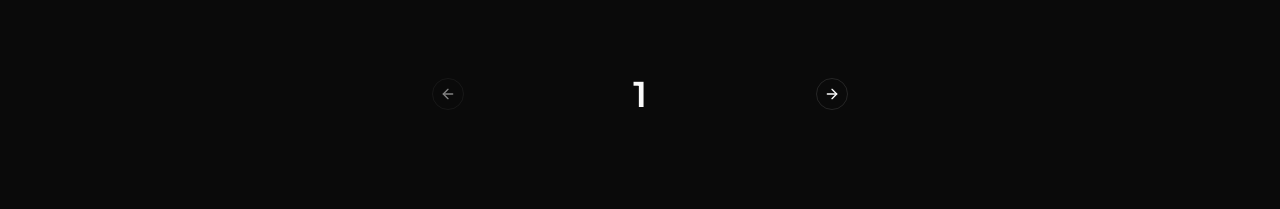
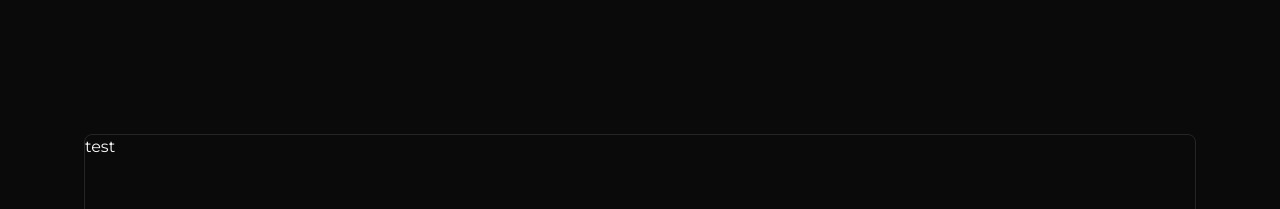
Before and after one commit to AntoineRai/learncyber, a Next.js app: page / in a window 1280 px wide. Shown: the part 976-1185 px from the top of the page. Built offline with nearby package versions, Linux system fonts and the light colour scheme.

Commit message:
feat (module) : design carousel module

```diff
--- /dev/null
+++ b/components/module-component/test.tsx
@@ -0,0 +1,13 @@
+import Image from 'next/image'
+
+
+const Test = () => {
+
+    return (
+      <div >
+        <span>test</span>
+      </div>
+    );
+  };
+
+export default Test;
--- a/components/module.tsx
+++ b/components/module.tsx
@@ -1,26 +1,32 @@
 import Image from 'next/image'
 import {Carousel,CarouselContent,CarouselItem,CarouselNext,CarouselPrevious,} from "@/components/ui/carousel"
 import { Card, CardContent } from "@/components/ui/card"
+import Test from './module-component/test';
 
 const Module = () => {
 
     return (
-      <div className="h-screen w-full ">
-        <div className='flex items-center justify-center mt-[5em]'>
-          <Carousel className="w-full max-w-xs">
+      <div className="h-screen w-full  flex items-center justify-center">
+          <Carousel className="w-full mx-20">
             <CarouselContent>
-              {Array.from({ length: 5 }).map((_, index) => (
-                <CarouselItem key={index}>
+                <CarouselItem >
                   <div className="p-1">
-                    <span className="text-4xl font-semibold flex justify-center items-center">{index + 1}</span>
+                    <Card className='h-[32em]'>
+                        <Test/>
+                    </Card>
                   </div>
                 </CarouselItem>
-              ))}
+                <CarouselItem >
+                  <div className="p-1">
+                    <Card className='h-[32em]'>
+                        <Test/>
+                    </Card>
+                  </div>
+                </CarouselItem>
             </CarouselContent>
             <CarouselPrevious />
             <CarouselNext />
           </Carousel>
-        </div>
       </div>
     );
   };
```
